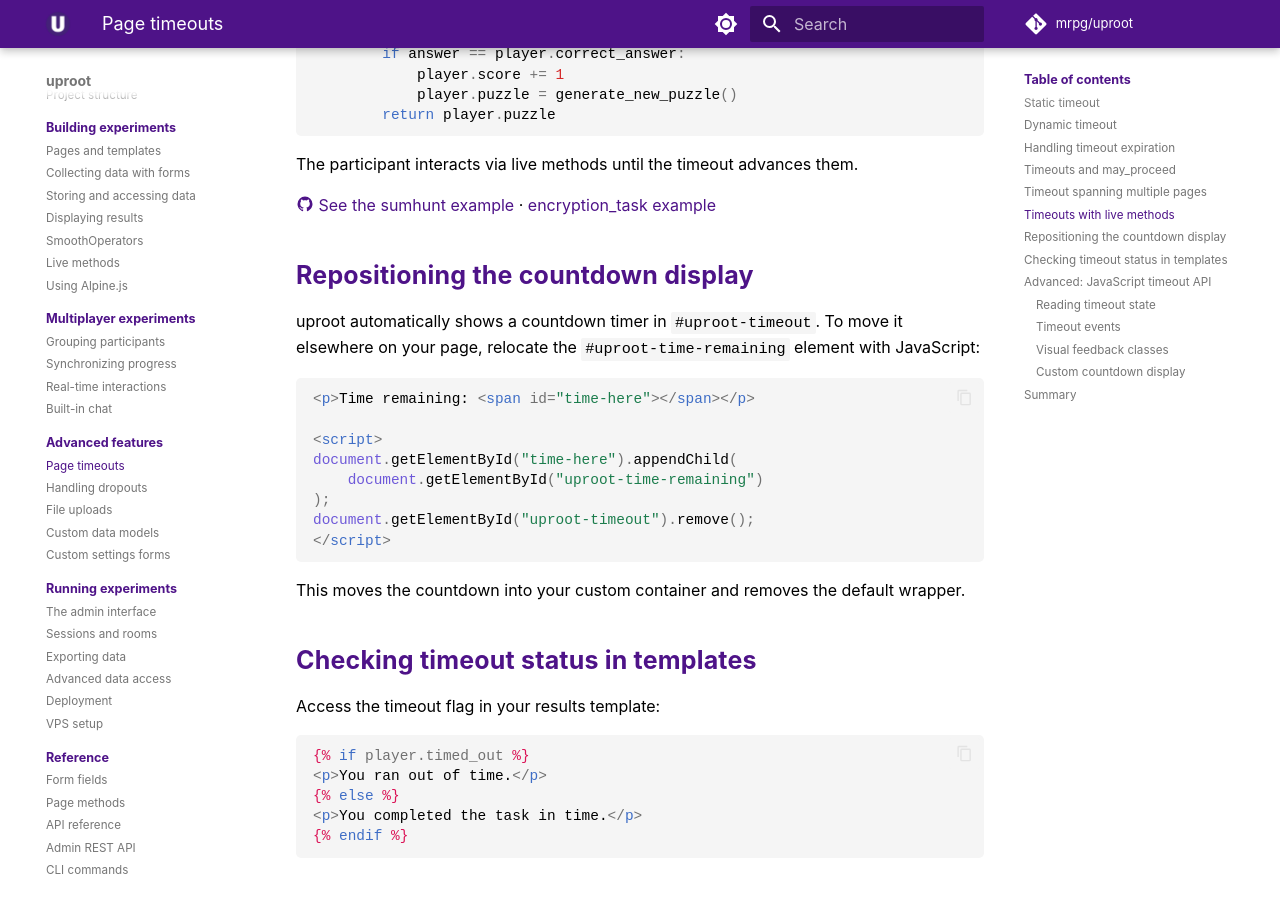
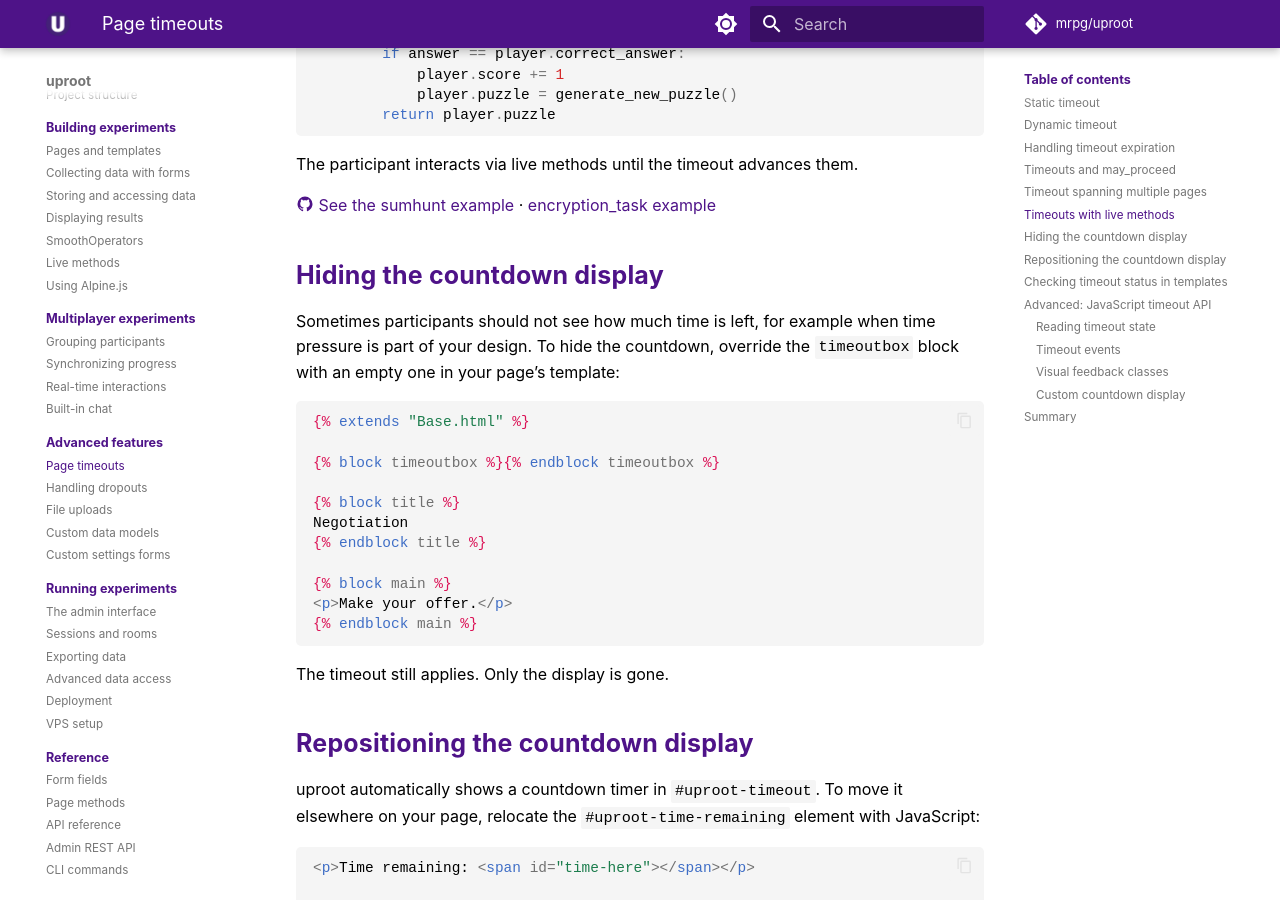
Before and after one commit to mrpg/uproot-docs, an MkDocs documentation site: the page built from docs/advanced/timeouts.md, in a window 1280 px wide and 900 px high, scrolled down 3218 px. Built offline with MkDocs 1.6.1 and Material for MkDocs 9.7.7, drawn with Linux system fonts in a browser that asks for light colours; some web fonts are replaced; comment, search, counter and statistics services are not loaded; some of the changed text lies outside the part shown.

Commit message:
Document how to hide the countdown display
Show the timeoutbox block, which hides the countdown without JavaScript
and without affecting the timeout itself.

````diff
--- a/docs/advanced/timeouts.md
+++ b/docs/advanced/timeouts.md
@@ -140,6 +140,26 @@ The participant interacts via live methods until the timeout advances them.
 
 [:material-github: See the sumhunt example](https://github.com/mrpg/uproot-examples/tree/master/sumhunt) · [encryption_task example](https://github.com/mrpg/uproot-examples/tree/master/encryption_task)
 
+## Hiding the countdown display
+
+Sometimes participants should not see how much time is left, for example when time pressure is part of your design. To hide the countdown, override the `timeoutbox` block with an empty one in your page’s template:
+
+```html+jinja
+{% extends "Base.html" %}
+
+{% block timeoutbox %}{% endblock timeoutbox %}
+
+{% block title %}
+Negotiation
+{% endblock title %}
+
+{% block main %}
+<p>Make your offer.</p>
+{% endblock main %}
+```
+
+The timeout still applies. Only the display is gone.
+
 ## Repositioning the countdown display
 
 uproot automatically shows a countdown timer in `#uproot-timeout`. To move it elsewhere on your page, relocate the `#uproot-time-remaining` element with JavaScript:
@@ -229,11 +249,10 @@ window.addEventListener("UprootInternalPageTimeout", () => {
     document.getElementById("my-timer").innerText =
         `${mins}:${remainder.toString().padStart(2, "0")}`;
 });
-
-// Hide default display
-document.getElementById("uproot-timeout")?.remove();
 </script>
 ```
+
+To hide the default display, override the `timeoutbox` block as shown in [Hiding the countdown display](#hiding-the-countdown-display).
 
 ## Summary
 
@@ -243,6 +262,7 @@ document.getElementById("uproot-timeout")?.remove();
 | `def timeout(page, player)` | Dynamic timeout calculation |
 | `def timeout_reached(page, player)` | Callback when timeout expires |
 | Return `None` from timeout | Disable timeout for that player |
+| `{% block timeoutbox %}{% endblock timeoutbox %}` | Hide the countdown display |
 | `Alpine.store("uproot").timeout` | JavaScript: current timeout state |
 | `UprootInternalPageTimeoutSet` | JavaScript: event when timeout starts |
 | `UprootInternalPageTimeout` | JavaScript: event every second |
````
